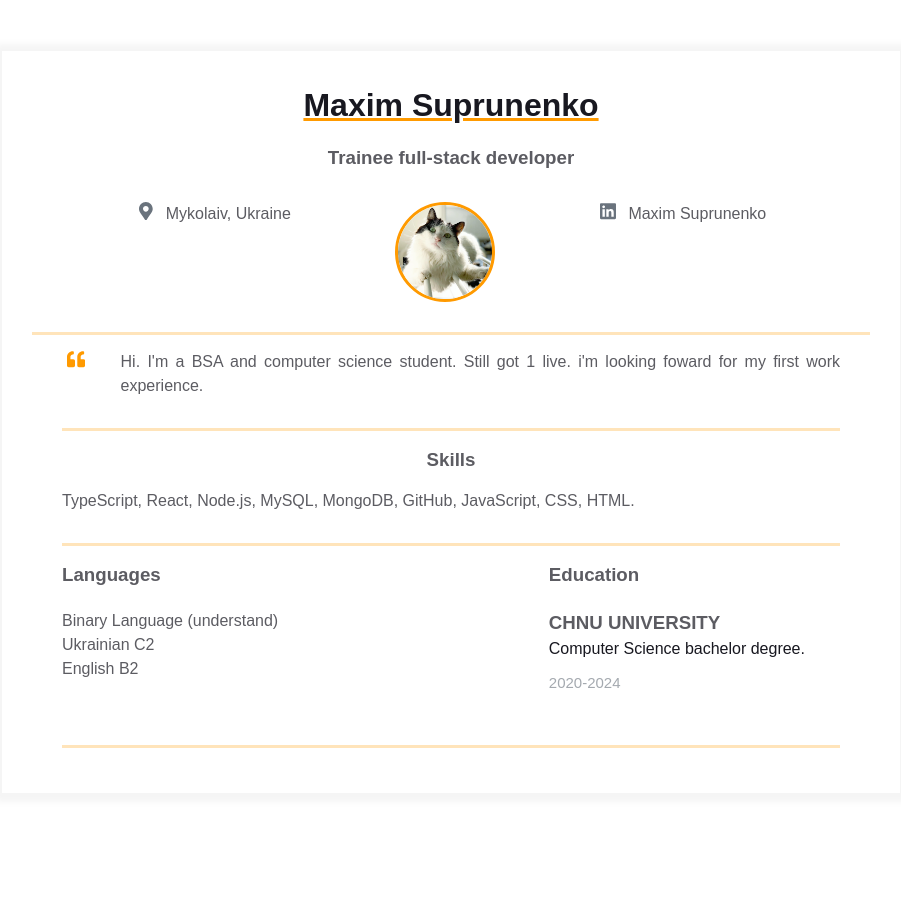
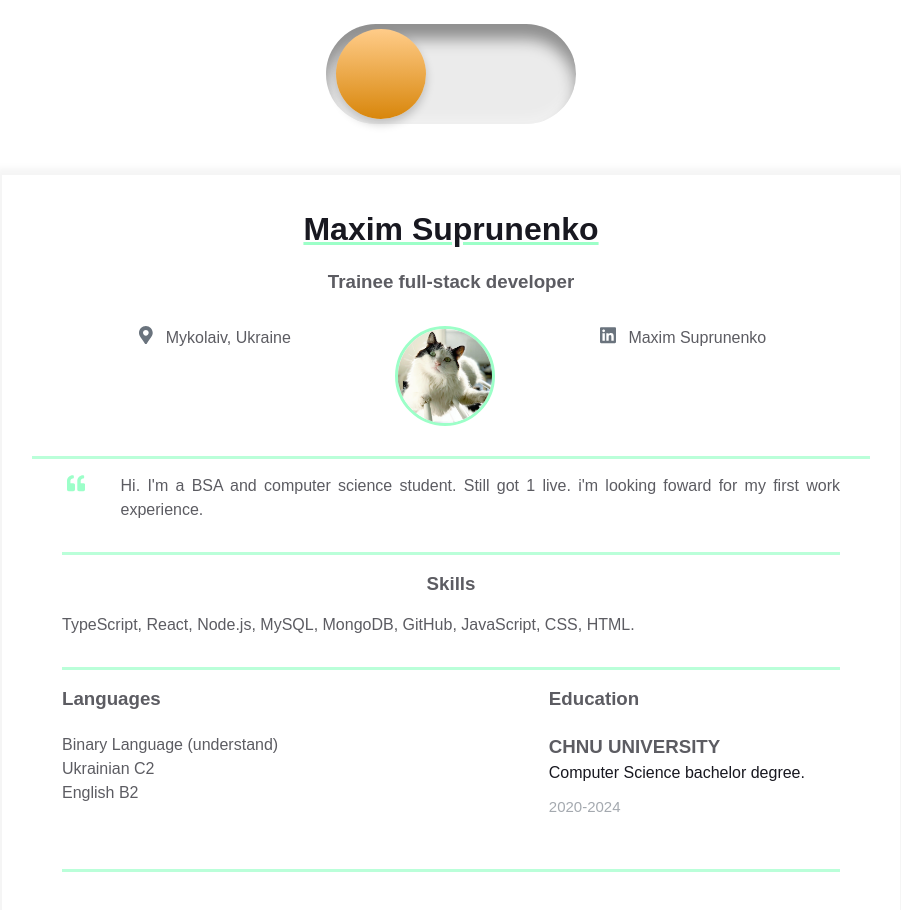
Before and after one commit to Vorpal-sword/homepage, a plain HTML site: page index.html in a window 1280 px wide. Shown: the whole page, without its empty margins (189-1090 px from the left). Before the commit the page ends 844 px from the top, so only its background shows below. Drawn offline with Linux system fonts and the light colour scheme.

Commit message:
add darkmode toggle

```diff
--- a/index.html
+++ b/index.html
@@ -8,6 +8,9 @@
   </head>
   <body>
     <main>
+      <div></div>
+      <input type="checkbox" id="darkmode-toggle" />
+      <label for="darkmode-toggle"></label>
       <div class="resume">
         <div class="container">
           <div class="resume__block">
--- a/styles.css
+++ b/styles.css
@@ -13,14 +13,15 @@ body {
   --secondary-text-color: #5c5c62;
   --durability-text-color: #6a737d9c;
   --icon-color: #6a737d;
-  --border-color: #ff9a0045;
-  --text-decoration-color: #ff9a00;
+  --border-color: #00ff7345;
+  --text-decoration-color: #00ff7363;
 }
 
 .container {
   margin: 0 auto;
   padding: 0 30px;
   max-width: 900px;
+  background: #ffffff;
 }
 
 .fh {
@@ -264,3 +265,53 @@ body {
 .additional-info__languages-item {
   color: var(--secondary-text-color);
 }
+
+/* styles for toggle */
+label {
+  display: block;
+  margin: auto;
+  width: 250px;
+  height: 100px;
+  position: relative;
+  background: #ebebeb;
+  border-radius: 200px;
+  box-shadow: inset 0px 15px 15px rgba(0, 0, 0, 0.4),
+    inset 0px -5px 15px rgba(255, 255, 255, 0.4);
+  cursor: pointer;
+  transition: 0.3s;
+}
+label::after {
+  content: "";
+  width: 90px;
+  height: 90px;
+  position: absolute;
+  top: 5px;
+  left: 10px;
+  background: linear-gradient(180deg, #ffcc89, #d8860b);
+  border-radius: 90px;
+  box-shadow: 0px 5px 10px rgba(0, 0, 0, 0.2);
+  transition: 0.3s;
+}
+input {
+  width: 0px;
+  height: 0px;
+  visibility: hidden;
+}
+input:checked + label {
+  background: #242424;
+}
+input:checked + label:after {
+  left: 100px;
+  transform: translateX(50px);
+  background: linear-gradient(180deg, #777, #3a3a3a);
+}
+input:checked + label + div.resume div.container {
+  background: #21262b;
+  --primary-text-color: #ffffff;
+  --secondary-text-color: #5c5c62;
+  --durability-text-color: #6a737d9c;
+  --icon-color: #6a737d;
+  --border-color: #00ff7345;
+  --text-decoration-color: #00ff7363;
+  transition: 0.3s;
+}
```
